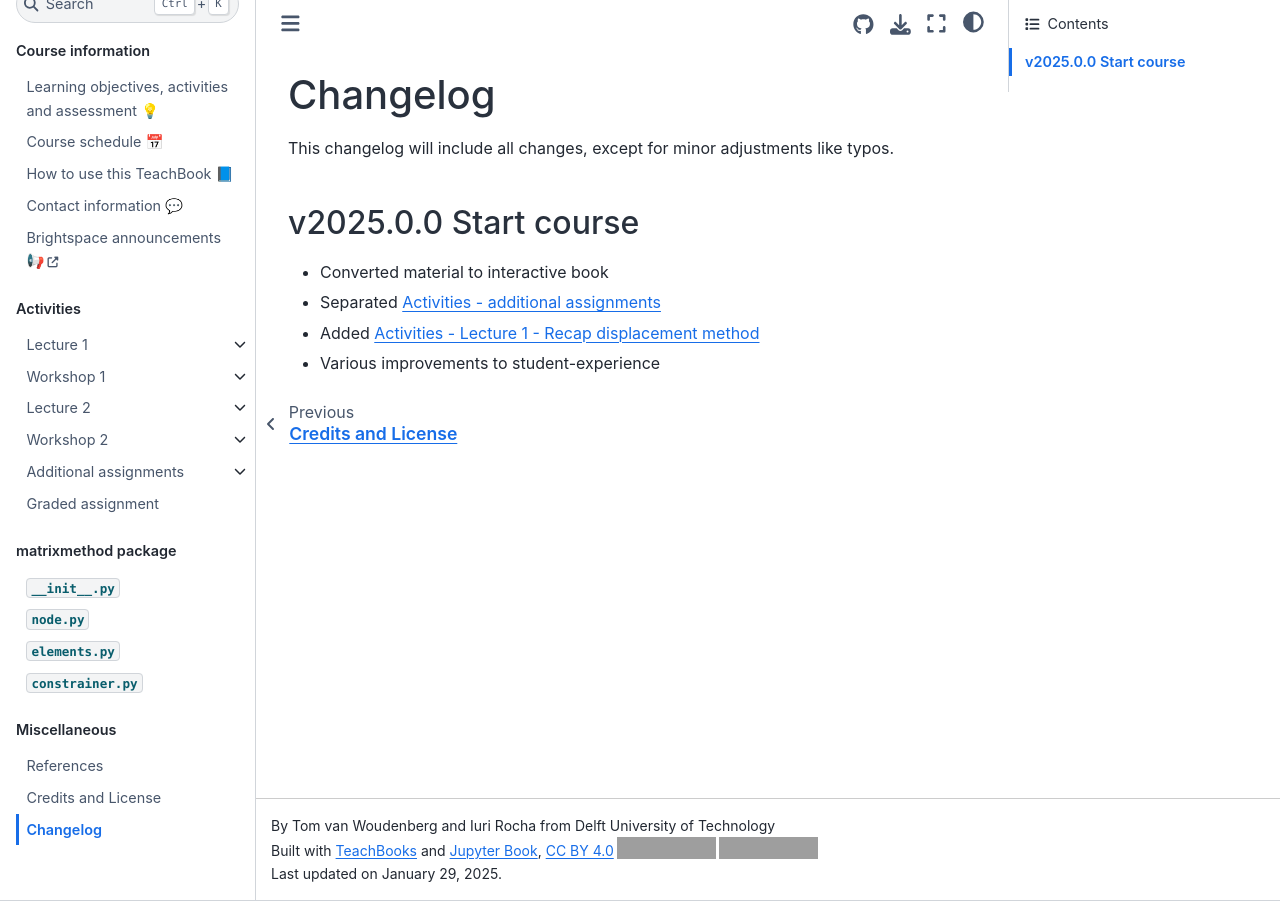
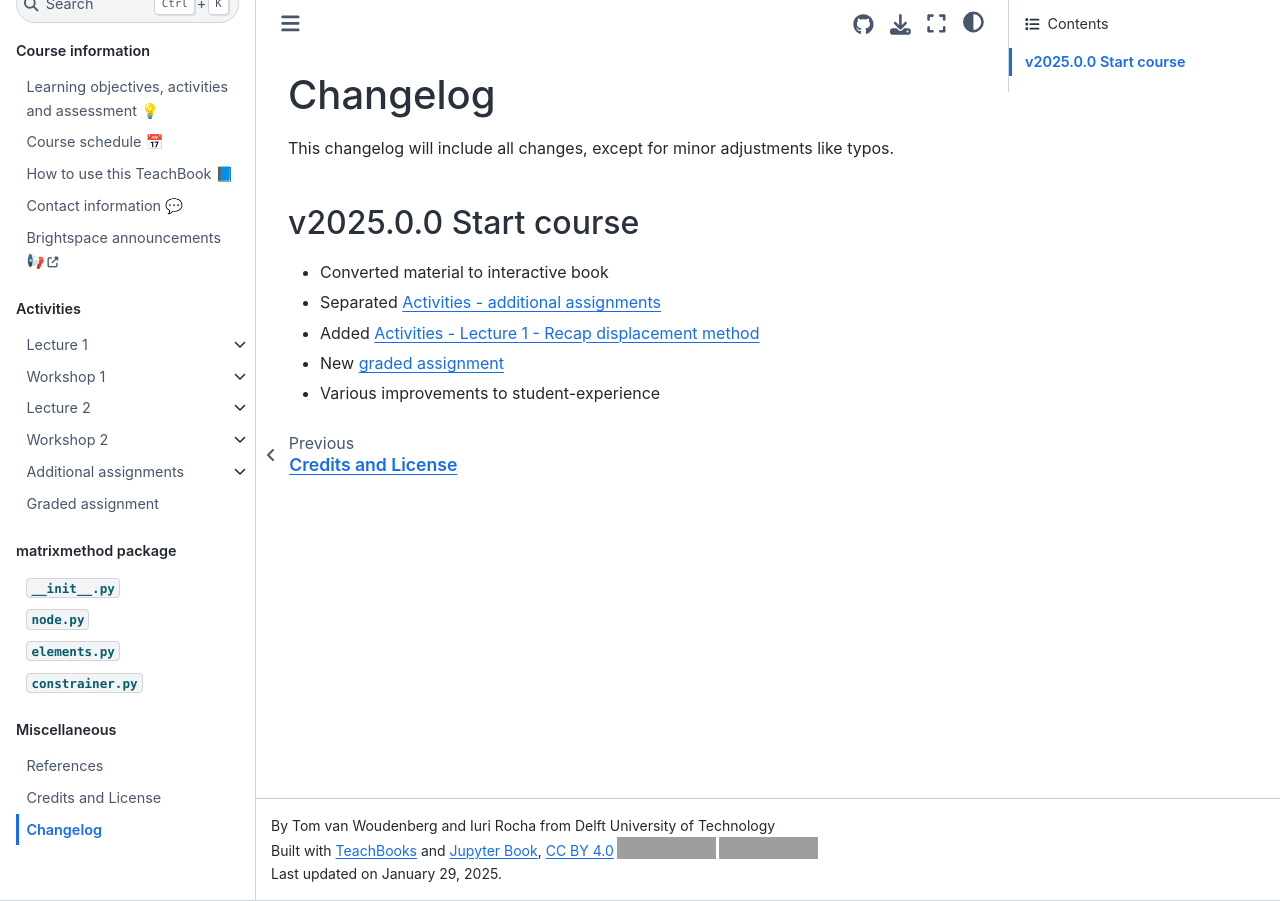
Before and after one commit to sophietenhoor/book, a Jupyter Book: the page built from book/changelog.md, in a window 1280 px wide. Built offline with Jupyter Book 1.0.4 settings and Sphinx 7.4.7 and the Sphinx Book theme 1.1.4, drawn with Linux system fonts in a browser that asks for light colours; comment, search, counter and statistics services are not loaded; grey boxes are pictures that could not be loaded.

Commit message:
Update changelog.md

```diff
--- a/book/changelog.md
+++ b/book/changelog.md
@@ -6,4 +6,5 @@ This changelog will include all changes, except for minor adjustments like typos
 - Converted material to interactive book
 - Separated [Activities - additional assignments](./additional.md)
 - Added [Activities - Lecture 1 - Recap displacement method](./lecture1/displacement.md)
+- New [graded assignment](./assignment.md)
 - Various improvements to student-experience
```
